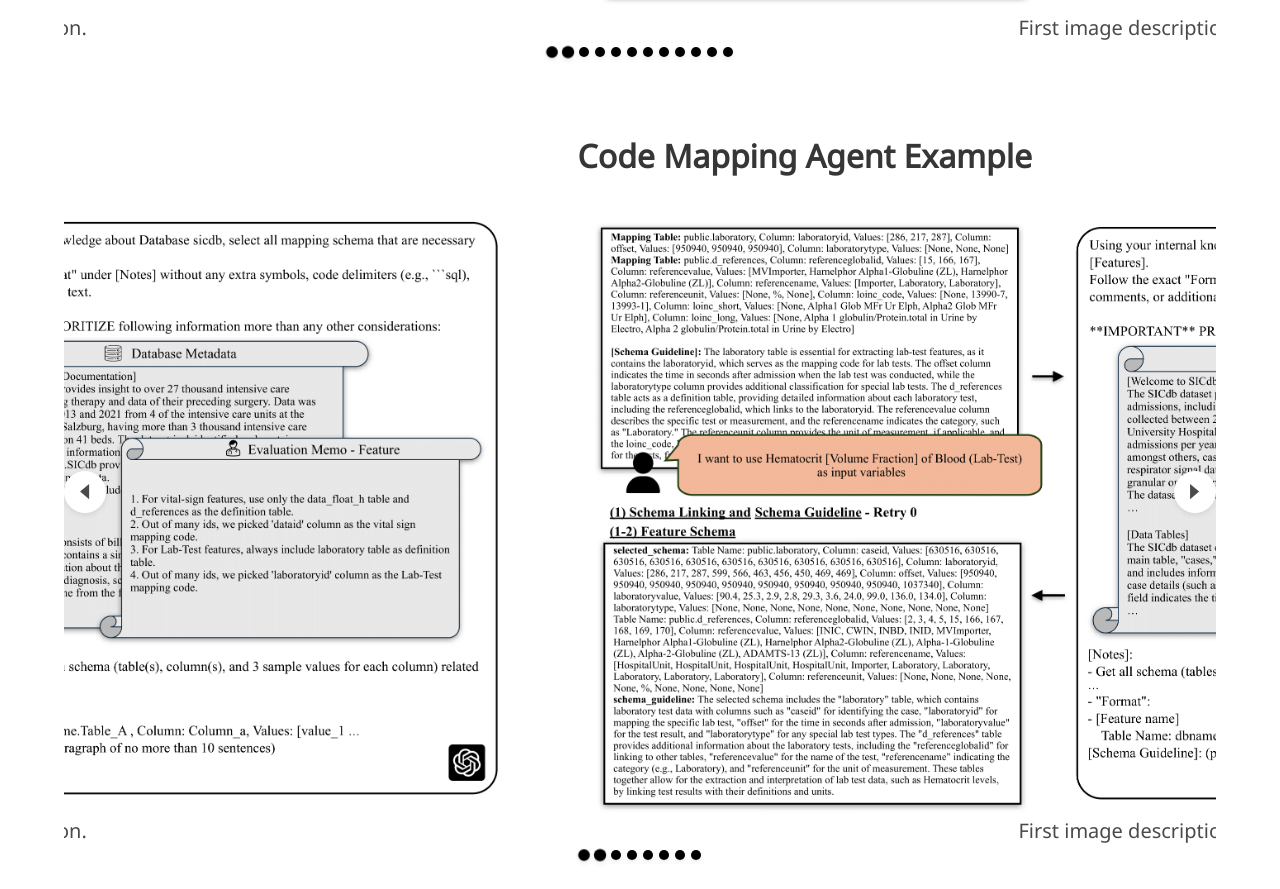
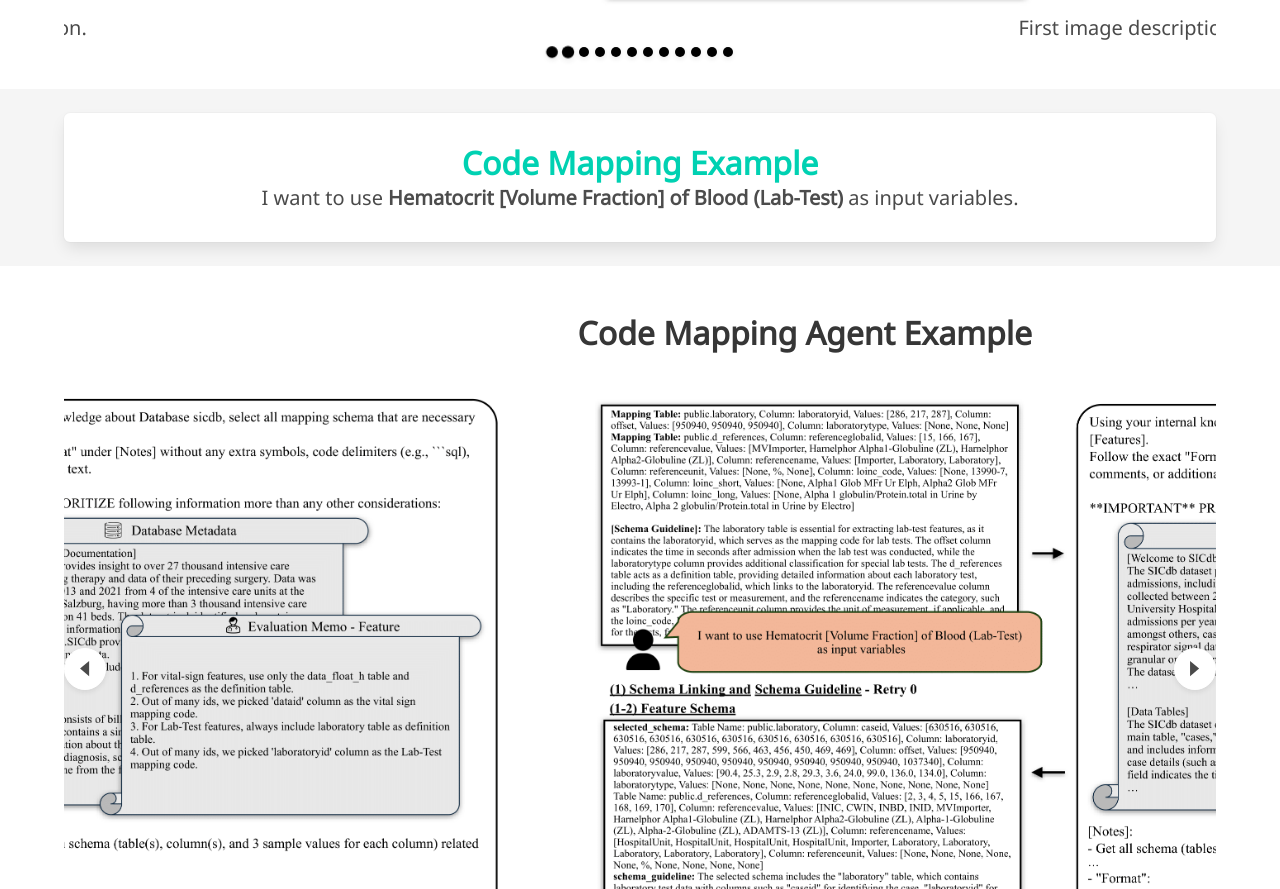
Before and after one commit to limjh0330/make_paper_in_web, a plain HTML site: page index.html in a window 1280 px wide. Shown: the part 1539-2428 px from the top of the page. Drawn offline with nearby package versions, Linux system fonts and the light colour scheme; some icons are missing; a web font is replaced by a local one.

Commit message:
update for code mapping information1.

```diff
--- a/index.html
+++ b/index.html
@@ -281,6 +281,20 @@
 </div>
 </section>
 
+<section class="hero is-small is-light">
+  <div class="hero-body">
+    <div class="container has-text-centered">
+      <div class="box" style="padding: 2rem;">
+        <h2 class="title is-3 has-text-primary">Code Mapping Example</h2>
+        <p class="subtitle is-5 has-text-grey-dark">
+          I want to use <strong>Hematocrit [Volume Fraction] of Blood (Lab-Test)</strong> as input variables.
+        </p>
+      </div>
+    </div>
+  </div>
+</section>
+
+
 <section class="hero is-small">
   <div class="hero-body">
     <div class="container">
```
